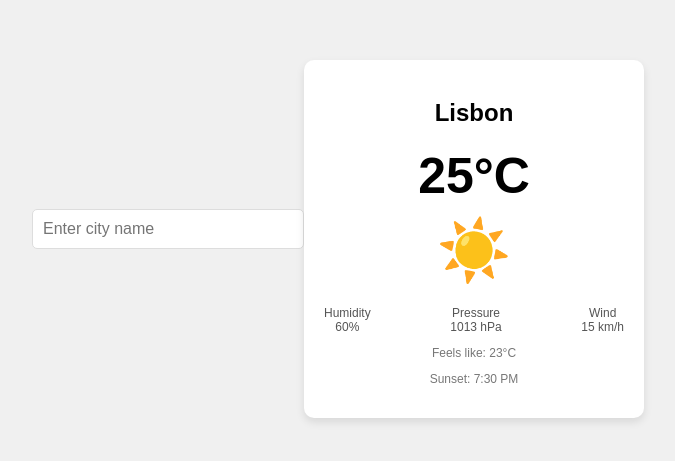
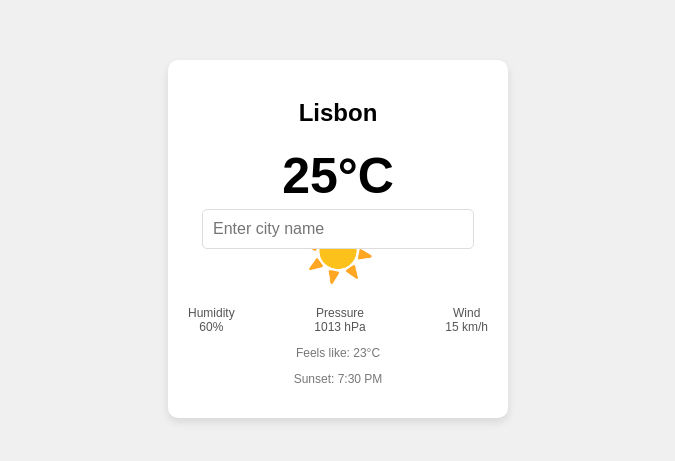
Before and after one commit to victorialarsen/getweather, a plain HTML site: page card.html in a window 1280 px wide. Shown: the part 161-622 px from the top of the page, without its empty margins (302-977 px from the left). Drawn offline with Linux system fonts and the light colour scheme.

Commit message:
position of the elements changed

```diff
--- a/card.html
+++ b/card.html
@@ -18,7 +18,7 @@
         .search-container {
             margin-bottom: 20px;
             text-align: center;
-            z-index:1;
+            position: absolute;
         }
 
         .search-container input {
@@ -36,7 +36,6 @@
             width: 300px;
             padding: 20px;
             text-align: center;
-            z-index:2;
         }
 
         .weather-card h2 {
```
